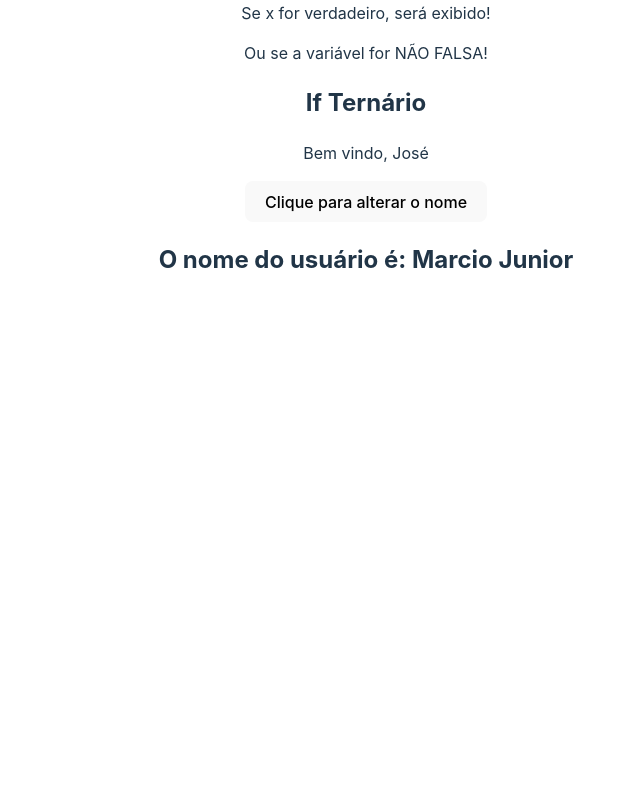
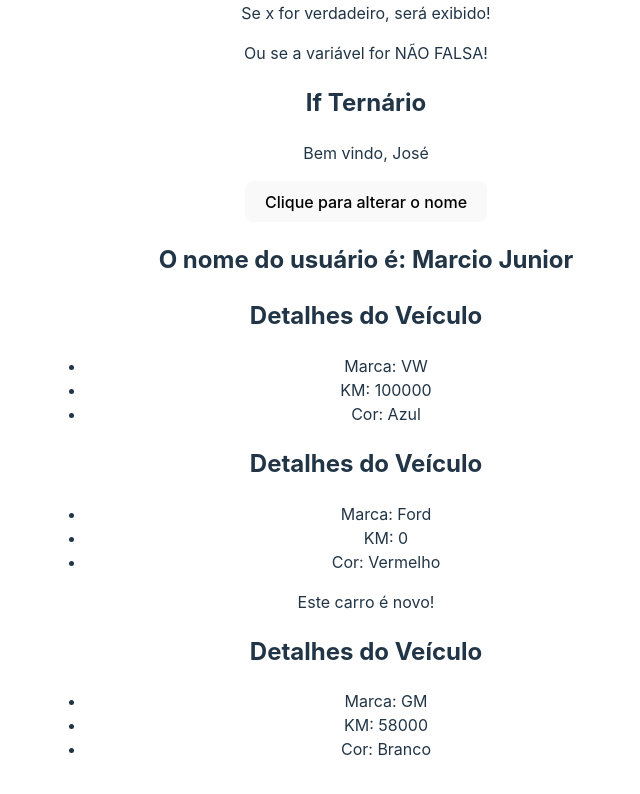
Before and after one commit to juniormps/estudos-react, a React (Vite) app in the folder 3-AVANCANDO-EM-REACT/avancando-em-react/: page / in a window 1280 px wide. Shown: the part 1428-2222 px from the top of the page, without its empty margins (274-914 px from the left). Built offline with nearby package versions, Linux system fonts and the light colour scheme.

Commit message:
reutilizando componentes

```diff
--- a/3-AVANCANDO-EM-REACT/avancando-em-react/src/App.jsx
+++ b/3-AVANCANDO-EM-REACT/avancando-em-react/src/App.jsx
@@ -8,14 +8,20 @@ import ShowUserName from './components/ShowUserName'
 import './App.css'
 
 import City from "./assets/city.jpg"
+import CarDetails from './components/CarDetails'
 
 
 function App() {
   const [count, setCount] = useState(0)
 
   const firstName = "Marcio"
+  const [lastName] = useState("Junior")
 
-  const [lastName] = useState("Junior")
+  const veiculos = [
+    {brand: "VW", km: 100000, color: "Azul", newCar: false},
+    {brand: "Ford", km: 0, color: "Vermelho", newCar: true},
+    {brand: "GM", km: 58000, color: "Branco", newCar: false}
+  ]
 
   return (
     <>
@@ -31,6 +37,14 @@ function App() {
       <ListRender/>
       <ConditionalRender/>
       <ShowUserName name= {firstName} lastName= {lastName}/>
+
+      {/*<CarDetails brand= "VW" km={100000} color="Azul" newCar={false}/>
+      <CarDetails brand= "Ford" km={0} color="Vermelho" newCar={true}/>
+      <CarDetails brand= "Fiat" km={58000} color="Branco" newCar={false}/>*/}
+
+      {veiculos.map(veiculo =>
+        <CarDetails brand={veiculo.brand}  km={veiculo.km} color={veiculo.color} newCar={veiculo.newCar}/>
+      )}
     </>
   )
 }
--- /dev/null
+++ b/3-AVANCANDO-EM-REACT/avancando-em-react/src/components/CarDetails.jsx
@@ -0,0 +1,17 @@
+import React from 'react'
+
+const CarDetails = ({brand, km, color, newCar}) => {
+  return (
+    <>
+        <h2>Detalhes do Veículo</h2>
+        <ul>
+            <li>Marca: {brand}</li>
+            <li>KM: {km}</li>
+            <li>Cor: {color}</li>
+        </ul>
+        {newCar && <p>Este carro é novo!</p>}
+    </>
+  )
+}
+
+export default CarDetails
```
